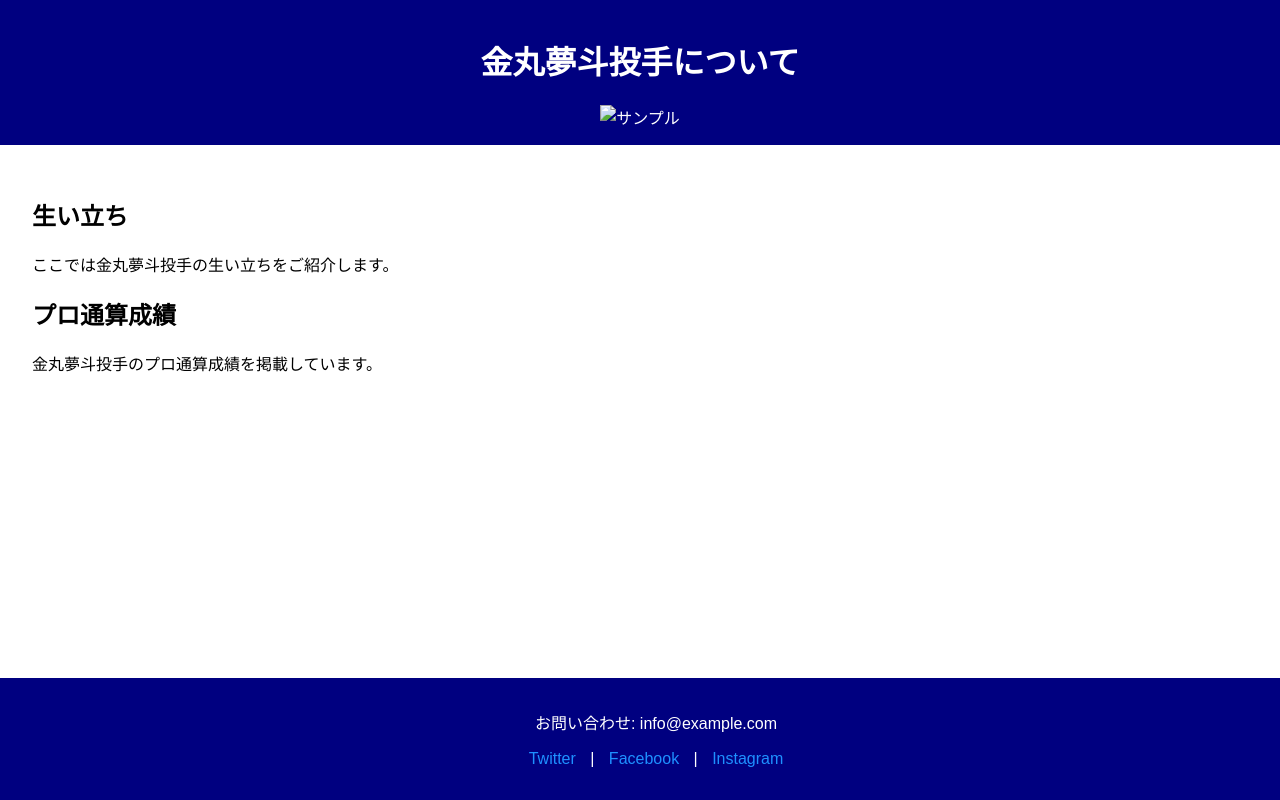
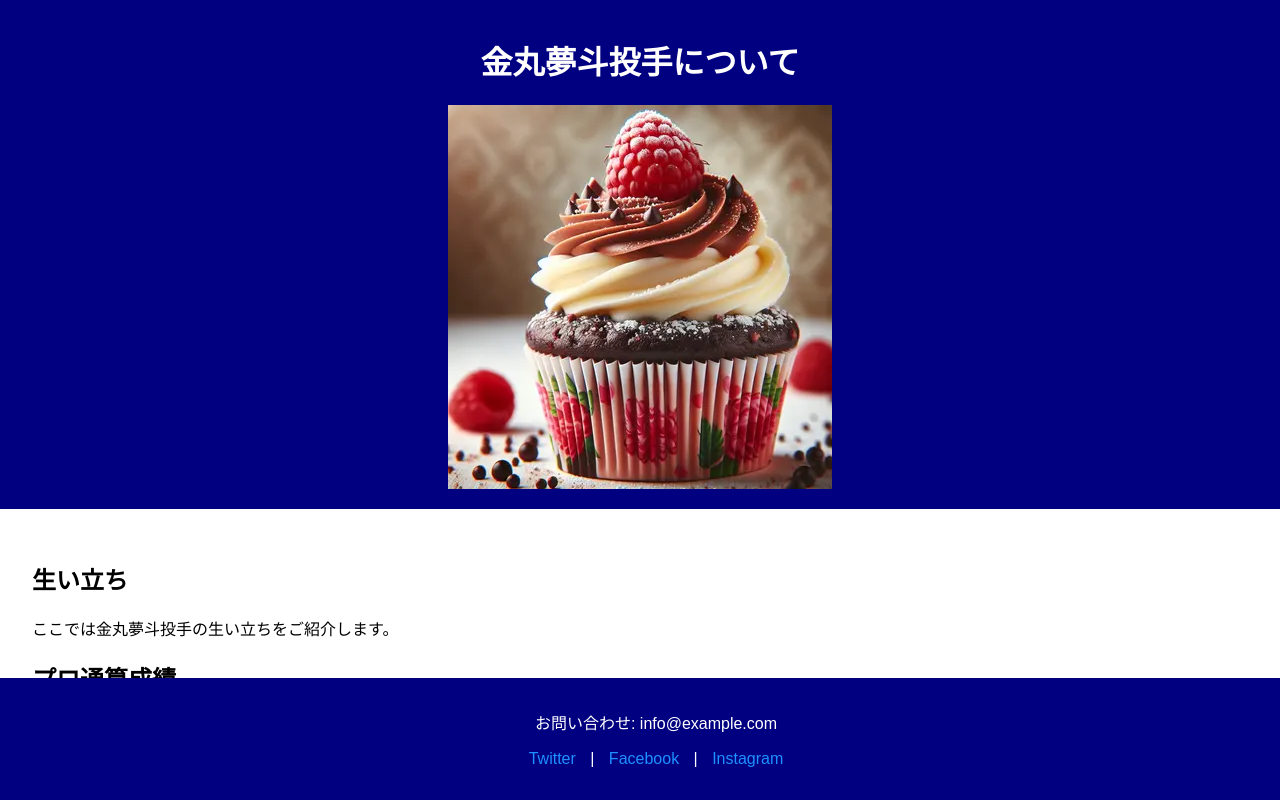
Before and after one commit to sudohina/kanemaru-information, a plain HTML site: page index.html in a window 1280 px wide. Drawn offline with Linux system fonts and the light colour scheme.

Commit message:
Update index.html

```diff
--- a/index.html
+++ b/index.html
@@ -50,7 +50,7 @@
 
   <header>
     <h1>金丸夢斗投手について</h1>
-    <img src="画像のリンク" alt="サンプル">
+    <img src="https://github.com/sudohina/kanemaru-information/blob/main/cupcake.jpg?raw=true" alt="サンプル">
   </header>
 
   <main>
```
